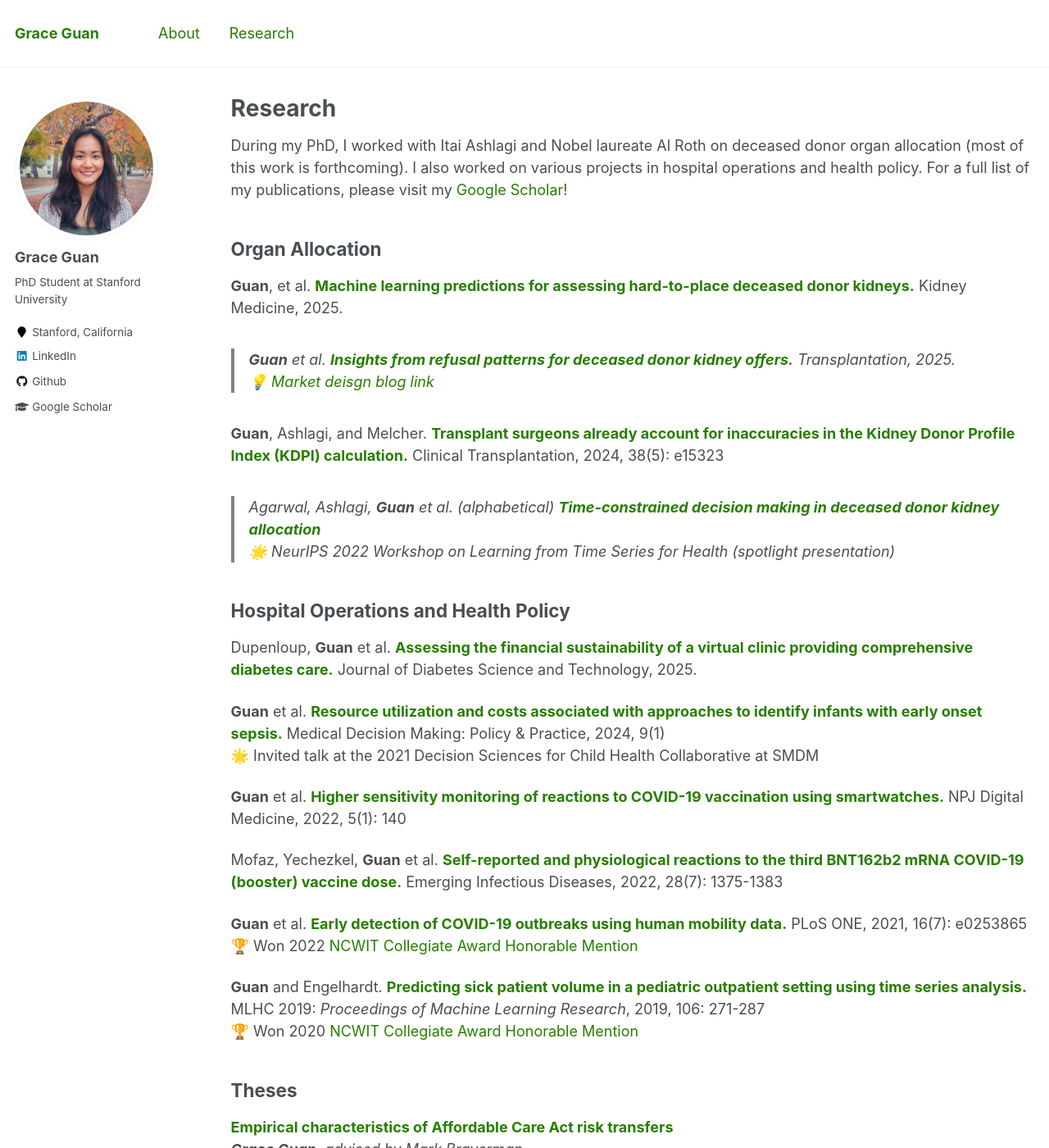
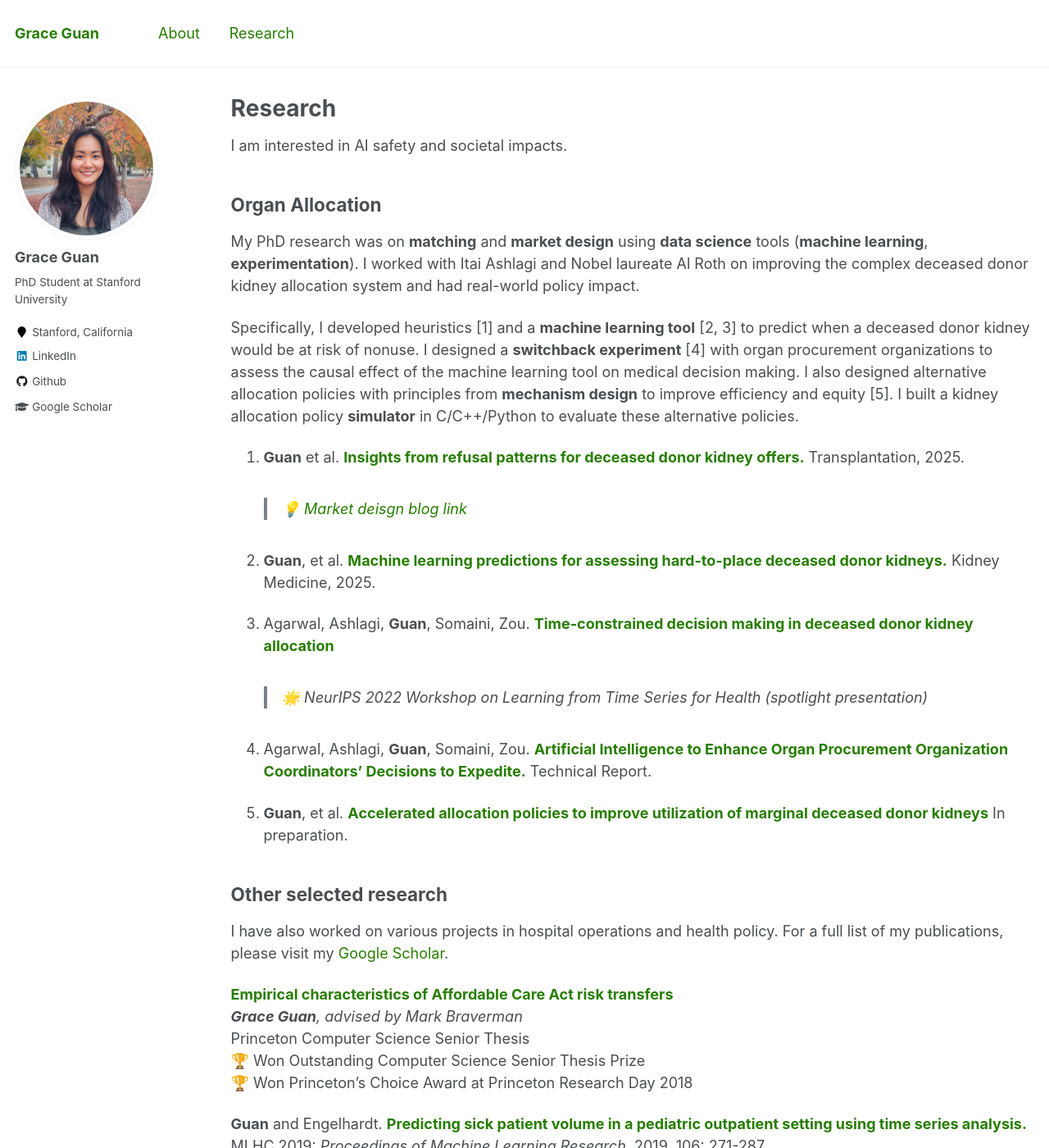
Before and after one commit to guanzgrace/guanzgrace.github.io, a Jekyll site: the page built from _pages/publications.md, in a window 1280 px wide and 1400 px high. Shown: the whole window at 82% size. Built offline with Jekyll 4.4.1, drawn with Linux system fonts in a browser that asks for light colours; some of the changed text lies outside the part shown.

Commit message:
oct 2025 update

```diff
--- a/_pages/publications.md
+++ b/_pages/publications.md
@@ -5,53 +5,41 @@ permalink: /research/
 author_profile: true
 ---
 
-During my PhD, I worked with Itai Ashlagi and Nobel laureate Al Roth on deceased donor organ allocation (most of this work is forthcoming). I also worked on various projects in hospital operations and health policy. For a full list of my publications, please visit my <a href="https://scholar.google.com/citations?user=xcJ3x40AAAAJ&hl=en">Google Scholar</a>!
+
+I am interested in AI safety and societal impacts.
 
 
 ## Organ Allocation
 
-**Guan**, et al. [**Machine learning predictions for assessing hard-to-place deceased donor kidneys.**]() Kidney Medicine, 2025.
+My PhD research was on **matching** and **market design** using **data science** tools (**machine learning**, **experimentation**). I worked with Itai Ashlagi and Nobel laureate Al Roth on improving the complex deceased donor kidney allocation system and had real-world policy impact.
 
+Specifically, I developed heuristics [1] and a **machine learning tool** [2, 3] to predict when a deceased donor kidney would be at risk of nonuse. I designed a **switchback experiment** [4] with organ procurement organizations to assess the causal effect of the machine learning tool on medical decision making. I also designed alternative allocation policies with principles from **mechanism design** to improve efficiency and equity [5]. I built a kidney allocation policy **simulator** in C/C++/Python to evaluate these alternative policies.
 
-> **Guan** et al. [**Insights from refusal patterns for deceased donor kidney offers.**](https://journals.lww.com/transplantjournal/fulltext/9900/insights_from_refusal_patterns_for_deceased_donor.1089.aspx) Transplantation, 2025.\
+1. **Guan** et al. [**Insights from refusal patterns for deceased donor kidney offers.**](https://journals.lww.com/transplantjournal/fulltext/9900/insights_from_refusal_patterns_for_deceased_donor.1089.aspx) Transplantation, 2025.\
 > 💡 [Market deisgn blog link](https://marketdesigner.blogspot.com/2025/05/the-deceased-donor-waiting-list-for.html)
 
+2. **Guan**, et al. [**Machine learning predictions for assessing hard-to-place deceased donor kidneys.**]() Kidney Medicine, 2025.
 
-**Guan**, Ashlagi, and Melcher. [**Transplant surgeons already account for inaccuracies in the Kidney Donor Profile Index (KDPI) calculation.**](https://pubmed.ncbi.nlm.nih.gov/38690616/) Clinical Transplantation, 2024, 38(5): e15323
-
-> Agarwal, Ashlagi, **Guan** et al. (alphabetical) [**Time-constrained decision making in deceased donor kidney allocation**]()\
+3. Agarwal, Ashlagi, **Guan**, Somaini, Zou. [**Time-constrained decision making in deceased donor kidney allocation**]()\
 > 🌟 NeurIPS 2022 Workshop on Learning from Time Series for Health (spotlight presentation)
 
+4. Agarwal, Ashlagi, **Guan**, Somaini, Zou. [**Artificial Intelligence to Enhance Organ Procurement Organization Coordinators' Decisions to Expedite.**]() Technical Report.
 
-## Hospital Operations and Health Policy
-
-
-Dupenloup, **Guan** et al. [**Assessing the financial sustainability of a virtual clinic providing comprehensive diabetes care.**](https://pmc.ncbi.nlm.nih.gov/articles/PMC12075182/) Journal of Diabetes Science and Technology, 2025.
-
-
-**Guan** et al. [**Resource utilization and costs associated with approaches to identify infants with early onset sepsis.**](https://www.ncbi.nlm.nih.gov/pmc/articles/PMC10826394/) Medical Decision Making: Policy & Practice, 2024, 9(1)\
-🌟 Invited talk at the 2021 Decision Sciences for Child Health Collaborative at SMDM
-
-
-**Guan** et al. [**Higher sensitivity monitoring of reactions to COVID-19 vaccination using smartwatches.**](https://www.nature.com/articles/s41746-022-00683-w) NPJ Digital Medicine, 2022, 5(1): 140
-
-
-Mofaz, Yechezkel, **Guan** et al. [**Self-reported and physiological reactions to the third BNT162b2 mRNA COVID-19 (booster) vaccine dose.**](https://www.ncbi.nlm.nih.gov/pmc/articles/PMC9239876/) Emerging Infectious Diseases, 2022, 28(7): 1375-1383
-
-
-**Guan** et al. [**Early detection of COVID-19 outbreaks using human mobility data.**](https://www.ncbi.nlm.nih.gov/pmc/articles/PMC8291683/) PLoS ONE, 2021, 16(7): e0253865\
-🏆 Won 2022 [NCWIT Collegiate Award Honorable Mention](https://msande.stanford.edu/news/grace-guan-selected-2022-ncwit-collegiate-award-honorable-mention)
-
-
-**Guan** and Engelhardt. [**Predicting sick patient volume in a pediatric outpatient setting using time series analysis.**](http://proceedings.mlr.press/v106/guan19a/guan19a.pdf) MLHC 2019: *Proceedings of Machine Learning Research*, 2019, 106: 271-287\
-🏆 Won 2020 [NCWIT Collegiate Award Honorable Mention](https://www.aspirations.org/news/2020-ncwit-collegiate-award-recipients-announced)
+5. **Guan**, et al. [**Accelerated allocation policies to improve utilization of marginal deceased donor kidneys**]() In preparation.
 
 
 
-## Theses
+## Other selected research
+
+I have also worked on various projects in hospital operations and health policy. For a full list of my publications, please visit my <a href="https://scholar.google.com/citations?user=xcJ3x40AAAAJ&hl=en">Google Scholar</a>.
+
 
 [**Empirical characteristics of Affordable Care Act risk transfers**](https://arxiv.org/abs/2208.02372)\
 ***Grace Guan**, advised by Mark Braverman*\
 Princeton Computer Science Senior Thesis\
 🏆 Won Outstanding Computer Science Senior Thesis Prize\
 🏆 Won Princeton's Choice Award at Princeton Research Day 2018
+
+
+**Guan** and Engelhardt. [**Predicting sick patient volume in a pediatric outpatient setting using time series analysis.**](http://proceedings.mlr.press/v106/guan19a/guan19a.pdf) MLHC 2019: *Proceedings of Machine Learning Research*, 2019, 106: 271-287\
+🏆 Won 2020 [NCWIT Collegiate Award Honorable Mention](https://www.aspirations.org/news/2020-ncwit-collegiate-award-recipients-announced)
```
Also changed, not shown: _pages/about.md (+8 -8 lines).
